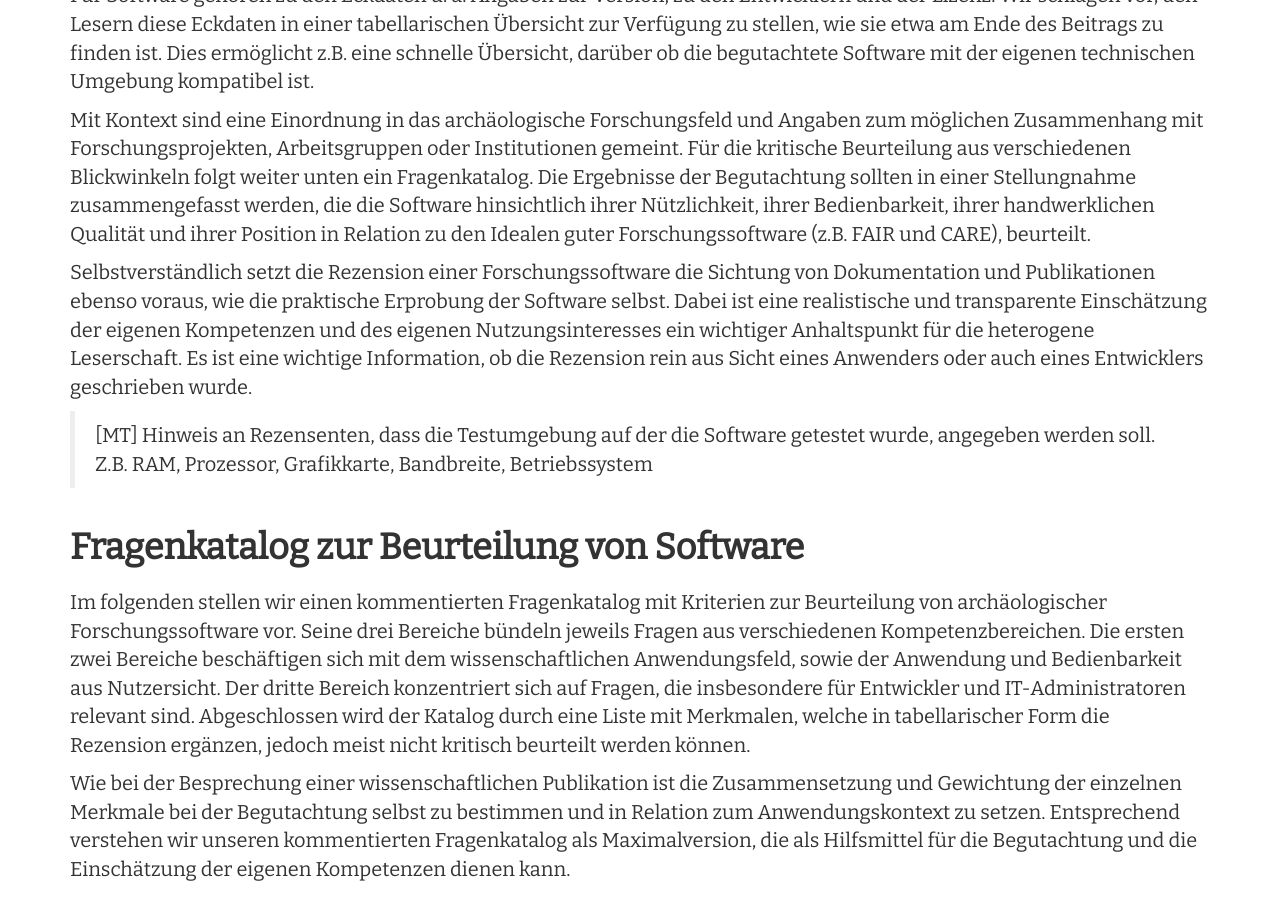
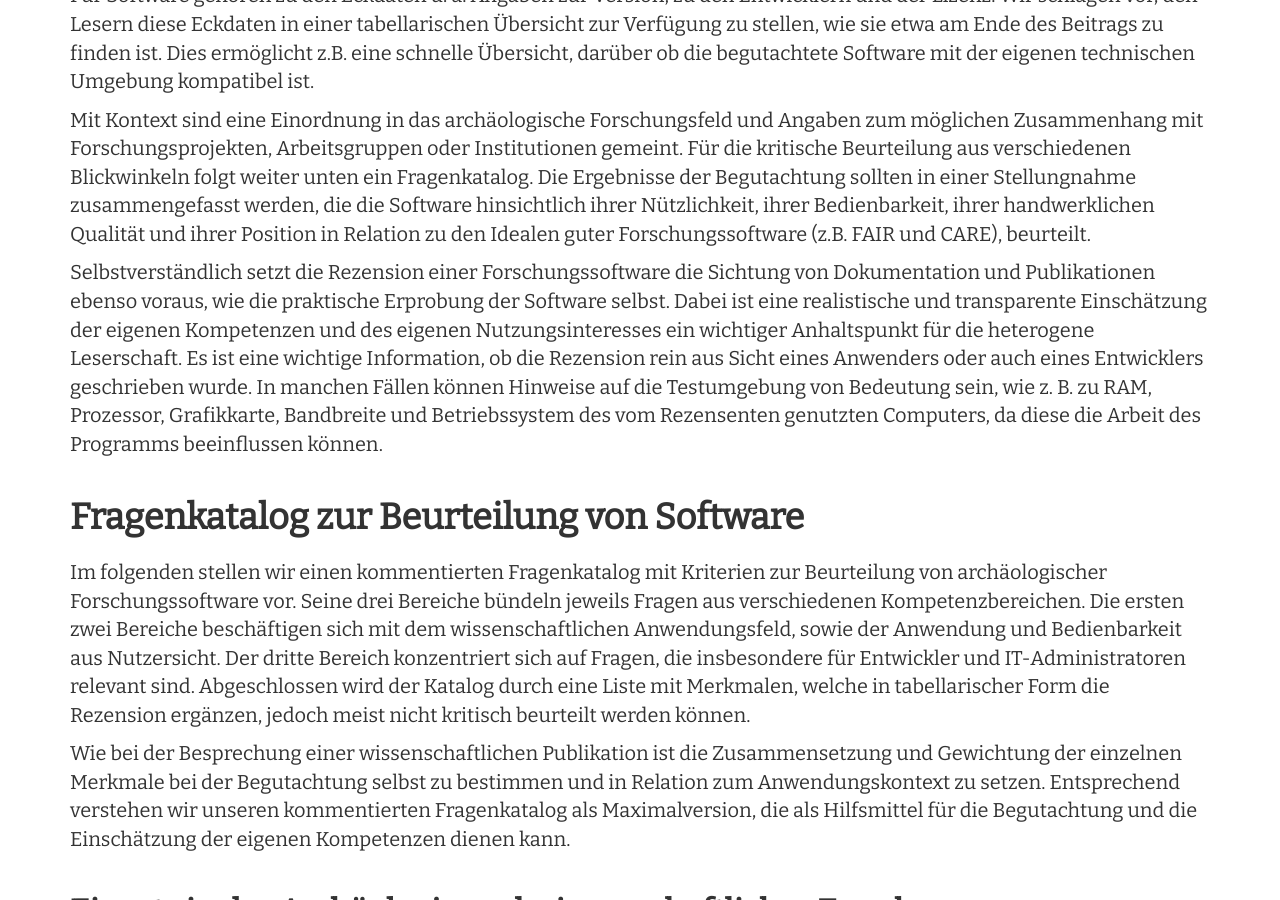
Before and after one commit to Research-Squirrel-Engineers/Impuls_SoftwareRezensionen_DGUF, a Jekyll site: the page built from Draft.md, in a window 1280 px wide and 900 px high, scrolled down 7511 px. Built offline with Jekyll 4.4.1, drawn with Linux system fonts in a browser that asks for light colours; nearby versions of some CDN libraries.

Commit message:
Hinweis von MT zu Testumgebungsbeschreibung umgesetzt und gelöscht

```diff
--- a/Draft.md
+++ b/Draft.md
@@ -164,9 +164,8 @@ Für Software gehören zu den Eckdaten u. a. Angaben zur Version, zu den Entwick
 
 Mit Kontext sind eine Einordnung in das archäologische Forschungsfeld und Angaben zum möglichen Zusammenhang mit Forschungsprojekten, Arbeitsgruppen oder Institutionen gemeint. Für die kritische Beurteilung aus verschiedenen Blickwinkeln folgt weiter unten ein Fragenkatalog. Die Ergebnisse der Begutachtung sollten in einer Stellungnahme zusammengefasst werden, die die Software hinsichtlich ihrer Nützlichkeit, ihrer Bedienbarkeit, ihrer handwerklichen Qualität und ihrer Position in Relation zu den Idealen guter Forschungssoftware (z.B. FAIR und CARE), beurteilt.
 
-Selbstverständlich setzt die Rezension einer Forschungssoftware die Sichtung von Dokumentation und Publikationen ebenso voraus, wie die praktische Erprobung der Software selbst. Dabei ist eine realistische und transparente Einschätzung der eigenen Kompetenzen und des eigenen Nutzungsinteresses ein wichtiger Anhaltspunkt für die heterogene Leserschaft. Es ist eine wichtige Information, ob die Rezension rein aus Sicht eines Anwenders oder auch eines Entwicklers geschrieben wurde.
+Selbstverständlich setzt die Rezension einer Forschungssoftware die Sichtung von Dokumentation und Publikationen ebenso voraus, wie die praktische Erprobung der Software selbst. Dabei ist eine realistische und transparente Einschätzung der eigenen Kompetenzen und des eigenen Nutzungsinteresses ein wichtiger Anhaltspunkt für die heterogene Leserschaft. Es ist eine wichtige Information, ob die Rezension rein aus Sicht eines Anwenders oder auch eines Entwicklers geschrieben wurde. In manchen Fällen können Hinweise auf die Testumgebung von Bedeutung sein, wie z. B. zu RAM, Prozessor, Grafikkarte, Bandbreite und Betriebssystem des vom Rezensenten genutzten Computers, da diese die Arbeit des Programms beeinflussen können.
 
-> [MT] Hinweis an Rezensenten, dass die Testumgebung auf der die Software getestet wurde, angegeben werden soll. Z.B. RAM, Prozessor, Grafikkarte, Bandbreite, Betriebssystem
 
 ## Fragenkatalog zur Beurteilung von Software
 
```
